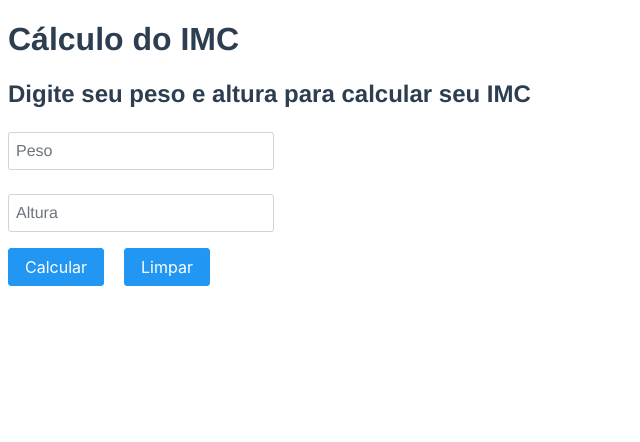
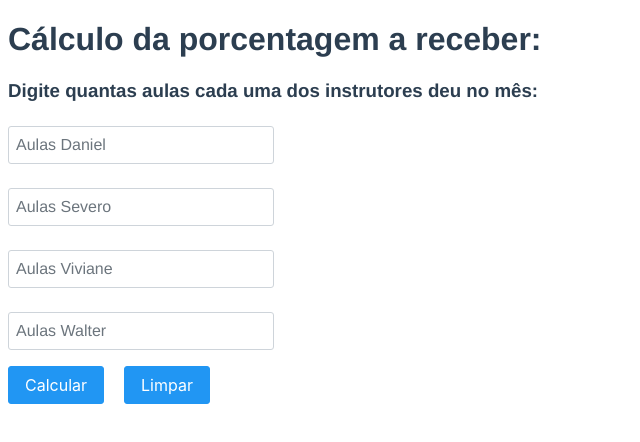
Before and after one commit to SamuelCezar/cfc-app, a Vue app: page / in a window 1280 px wide. Shown: the top 442 px of the page, without its empty margins (0-640 px from the left). Built offline with nearby package versions, Linux system fonts and the light colour scheme.

Commit message:
Alteração para cfc-app

```diff
--- a/package.json
+++ b/package.json
@@ -1,5 +1,5 @@
 {
-  "name": "imc-app",
+  "name": "CFC-APP",
   "version": "0.1.0",
   "private": true,
   "scripts": {
--- a/src/App.vue
+++ b/src/App.vue
@@ -1,28 +1,115 @@
 <template>
-  <h1>Cálculo do IMC</h1>
-  <h2>Digite seu peso e altura para calcular seu IMC</h2>
+  <h1>Cálculo da porcentagem a receber:</h1>
+  <h3>Digite quantas aulas cada uma dos instrutores deu no mês:</h3>
 
-  <div class="div-imc">
+  <div v-if="!porcentagemAulasDaniel && totalAulas == null">
+    <div>
+      <div class="div-cfc">
         <span class="p-float-label">
-      <InputText id="input-weight" type="text" v-model="weight" v-bind:disabled="imc" />
-      <label for="input-weight">Peso</label>
+          <InputText id="input-weight" type="number" v-model="aulasDaniel" />
+          <label for="input-weight">Aulas Daniel</label>
         </span>
       </div>
 
-  <div class="div-imc">
+      <div class="div-cfc">
         <span class="p-float-label">
-      <InputText id="input-height" type="text" v-model="height" v-bind:disabled="imc"/>
-      <label for="input-height">Altura</label>
+          <InputText id="input-weight" type="number" v-model="aulasSevero" />
+          <label for="input-weight">Aulas Severo</label>
         </span>
       </div>
 
-  <Button style="margin-top: 1rem; margin-right: 20px" label="Calcular" @click="calculate" />
+      <div class="div-cfc">
+        <span class="p-float-label">
+          <InputText id="input-weight" type="number" v-model="aulasViviane" />
+          <label for="input-weight">Aulas Viviane</label>
+        </span>
+      </div>
+
+      <div class="div-cfc">
+        <span class="p-float-label">
+          <InputText id="input-weight" type="number" v-model="aulasWalter" />
+          <label for="input-weight">Aulas Walter</label>
+        </span>
+      </div>
+    </div>
+
+    <Button
+      style="margin-top: 1rem; margin-right: 20px"
+      label="Calcular"
+      @click="calculate"
+    />
     <Button label="Limpar" @click="clear" />
+  </div>
+  <div v-if="totalAulas > 0">
+    <p class="label-result">Total de aulas do mês: {{ this.totalAulas }}</p>
+    <p><b>Daniel: {{aulasDaniel}} aulas.</b></p>
+    <p><b>Severo: {{aulasSevero}} aulas.</b></p>
+    <p><b>Viviane: {{aulasViviane}} aulas.</b></p>
+    <p><b>Walter: {{aulasWalter}} aulas.</b></p>
+    <p class="label-classification">
+      Agora digite qual o valor que vai ser distribuido entre os 4 instrutores:
+    </p>
+    <div class="div-cfc">
+      <span class="p-float-label">
+        <InputText
+          id="input-weight"
+          type="number"
+          v-model="valorParaDistribuir"
+        />
+        <label for="input-weight">Valor a distribuir</label>
+        <Button
+          style="margin-top: 1rem; margin-left: 10px"
+          label="Calcular"
+          @click="calcularPorcentagem"
+        />
+        <Button
+          style="margin-top: 1rem; margin-left: 10px"
+          label="Voltar"
+          @click="clear"
+        />
+      </span>
+    </div>
+  </div>
 
-  <div v-if="imc">
-    <p class="label-result">Seu IMC é: {{ imc }}</p>
+  <div v-if="porcentagemAulasDaniel != 0">
     <p class="label-classification">
-      A classificação do seu IMC é: {{ classification }}
+      <b>Daniel</b> deu {{ this.aulasDaniel }} aulas, o que corresponde a
+      {{ this.porcentagemAulasDaniel }}% das {{ totalAulas }} aulas.
+    </p>
+    <p>
+      Sendo assim ele vai receber <b>R${{ valorDanielReceber }}</b
+      >, correspondente a {{ this.porcentagemAulasDaniel }}% dos R$
+      {{ valorParaDistribuir }}.
+    </p>
+    <hr />
+    <p class="label-classification">
+      <b>Severo</b> deu {{ this.aulasSevero }} aulas, o que corresponde a
+      {{ this.porcentagemAulasSevero }}% das {{ totalAulas }} aulas.
+    </p>
+    <p>
+      Sendo assim ele vai receber <b>R${{ valorSeveroReceber }}</b
+      >, correspondente a {{ this.porcentagemAulasSevero }}% dos R$
+      {{ valorParaDistribuir }}.
+    </p>
+    <hr />
+    <p class="label-classification">
+      <b>Viviane</b> deu {{ this.aulasViviane }} aulas, o que corresponde a
+      {{ this.porcentagemAulasViviane }}% das {{ totalAulas }} aulas.
+    </p>
+    <p>
+      Sendo assim ela vai receber <b>R${{ valorVivianeReceber }}</b
+      >, correspondente a {{ this.porcentagemAulasViviane }}% dos R$
+      {{ valorParaDistribuir }}.
+    </p>
+    <hr />
+    <p class="label-classification">
+      <b>Walter</b> deu {{ this.aulasWalter }} aulas, o que corresponde a
+      {{ this.porcentagemAulasWalter }}% das {{ totalAulas }} aulas.
+    </p>
+    <p>
+      Sendo assim ele vai receber <b>R${{ valorWalterReceber }}</b
+      >, correspondente a {{ this.porcentagemAulasWalter }}% dos R$
+      {{ valorParaDistribuir }}.
     </p>
   </div>
 </template>
@@ -31,35 +118,79 @@
 export default {
   data() {
     return {
-      height: null,
-      weight: null,
-      imc: null,
-      classification: "",
+      aulasDaniel: "",
+      aulasSevero: "",
+      aulasViviane: "",
+      aulasWalter: "",
+      totalAulas: null,
+      valorParaDistribuir: undefined,
+      porcentagemAulasDaniel: 0,
+      valorDanielReceber: 0,
+      porcentagemAulasSevero: 0,
+      valorSeveroReceber: 0,
+      porcentagemAulasViviane: 0,
+      valorVivianeReceber: 0,
+      porcentagemAulasWalter: 0,
+      valorWalterReceber: 0,
     };
   },
   methods: {
     calculate: function () {
-      this.imc = (this.weight / (this.height * this.height)).toFixed(2);
-      if (this.imc < 18.5) {
-        this.classification = "Magreza";
-      } else if (this.imc >= 18.5 && this.imc < 25) {
-        this.classification = "Normal";
-      } else if (this.imc >= 25 && this.imc < 30) {
-        this.classification = "Sobrepeso";
-      } else if (this.imc >= 30 && this.imc < 40) {
-        this.classification = "Obesidade";
-      } else {
-        this.classification = "Obesidade mórbida";
-      }
-      if(isNaN(this.imc)){
-        this.imc = null
-      }
-      console.log(this.imc)
+      this.totalAulas =
+        parseInt(this.aulasDaniel) +
+        parseInt(this.aulasSevero) +
+        parseInt(this.aulasViviane) +
+        parseInt(this.aulasWalter);
+      console.log(this.totalAulas);
+    },
+    calcularPorcentagem: function () {
+      this.porcentagemAulasDaniel = (
+        (this.aulasDaniel / this.totalAulas) *
+        100
+      ).toFixed(2);
+      this.valorDanielReceber = (
+        (this.valorParaDistribuir * this.porcentagemAulasDaniel) /
+        100
+      ).toFixed(2);
+
+      this.porcentagemAulasSevero = (
+        (this.aulasSevero / this.totalAulas) *
+        100
+      ).toFixed(2);
+      this.valorSeveroReceber = (
+        (this.valorParaDistribuir * this.porcentagemAulasSevero) /
+        100
+      ).toFixed(2);
+
+      this.porcentagemAulasViviane = (
+        (this.aulasViviane / this.totalAulas) *
+        100
+      ).toFixed(2);
+      this.valorVivianeReceber = (
+        (this.valorParaDistribuir * this.porcentagemAulasViviane) /
+        100
+      ).toFixed(2);
+
+      this.porcentagemAulasWalter = (
+        (this.aulasWalter / this.totalAulas) *
+        100
+      ).toFixed(2);
+      this.valorWalterReceber = (
+        (this.valorParaDistribuir * this.porcentagemAulasWalter) /
+        100
+      ).toFixed(2);
     },
     clear: function () {
-      (this.height = ""), (this.weight = "");
-      this.imc = null;
-      this.classification = "";
+      (this.aulasDaniel = ""),
+        (this.aulasSevero = ""),
+        (this.aulasViviane = ""),
+        (this.aulasWalter = "");
+      this.totalAulas = null;
+      this.valorParaDistribuir = undefined;
+      this.porcentagemAulasDaniel = 0;
+      this.porcentagemAulasSevero = 0;
+      this.porcentagemAulasViviane = 0;
+      this.porcentagemAulasWalter = 0;
     },
   },
 };
@@ -72,7 +203,7 @@ export default {
   -moz-osx-font-smoothing: grayscale;
   color: #2c3e50;
 }
-.div-imc {
+.div-cfc {
   margin-top: 1.5rem;
 }
 .label-result {
```
Also changed, not shown: 2 other files (tests, documents, lock files or other folders). Lines whose indentation alone changed are shown as unchanged.
